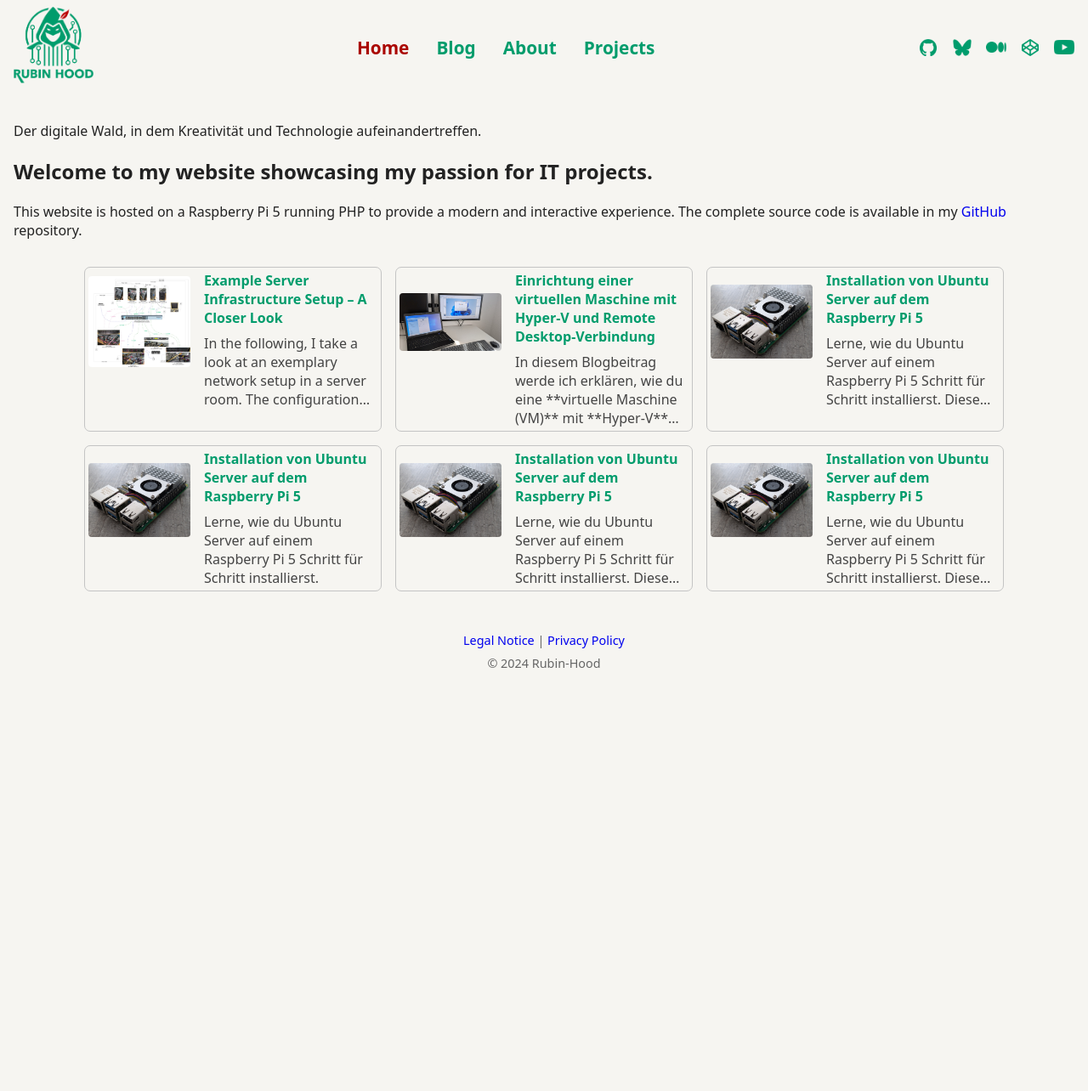
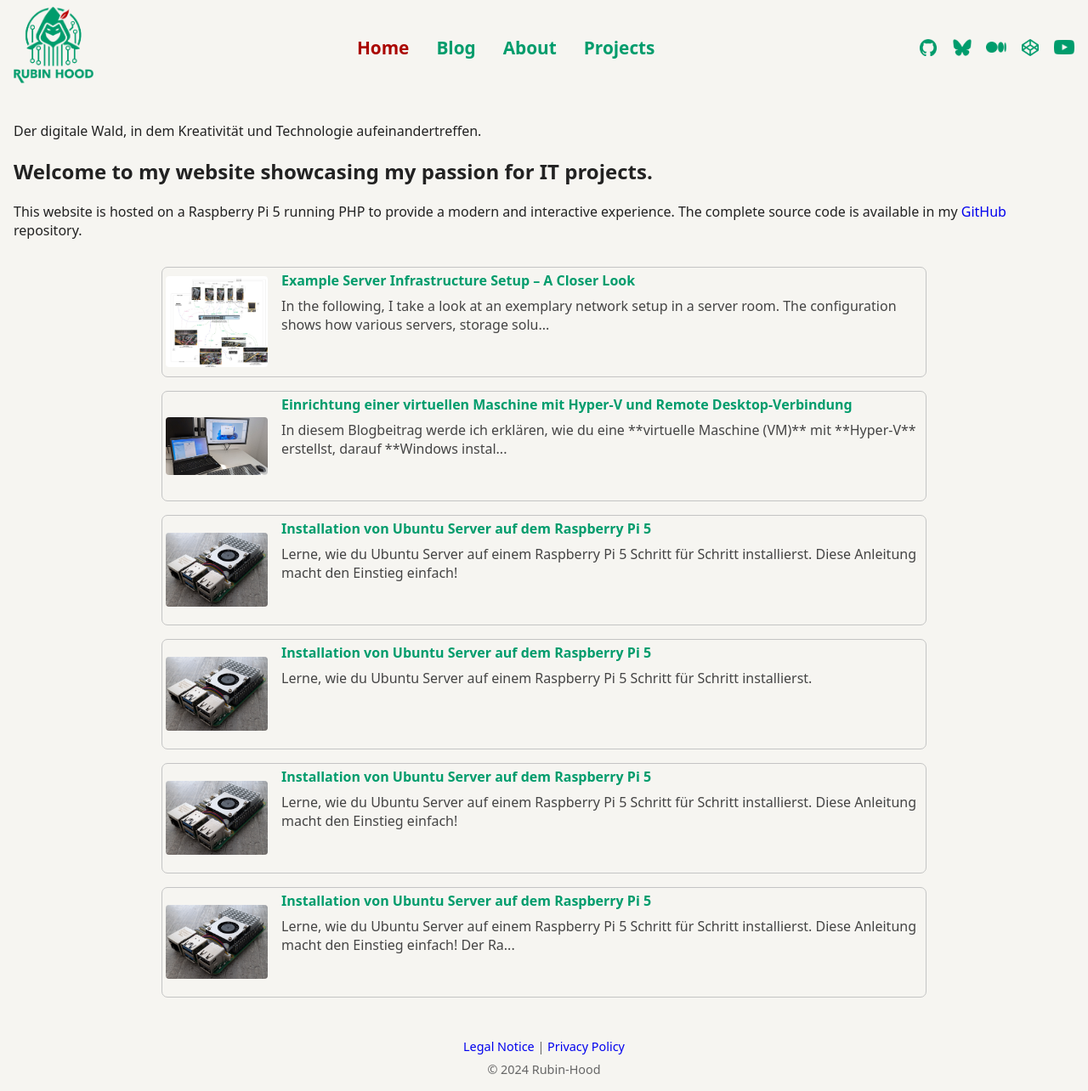
Before and after one commit to rubin-hood/rubinhood-blog, a Jekyll site: the page built from index.md, in a window 1280 px wide. Shown: the whole page at 85% size. Built offline with Jekyll 4.4.1, drawn with Linux system fonts in a browser that asks for light colours; before the commit the page ends 900 px from its top, so only the background shows below that.

Commit message:
Update style.css

```diff
--- a/assets/css/style.css
+++ b/assets/css/style.css
@@ -508,6 +508,17 @@ body.noscroll {
   margin-bottom: 1rem;            /* Abstand nach unten */
 }
 
+.blog-card {
+  border: none !important;
+  flex: none !important;
+  min-width: 350px;
+  max-width: 900px;     /* Hier deinen Wunschwert eintragen! */
+  width: 100%;
+  min-height: 0 !important;
+  height: auto !important;
+  margin-bottom: 1rem;
+}
+
 /* Nur auf der Startseite: Blogkarten haben einen sichtbaren Rahmen */
 .blog-teaser-grid .blog-card {
   border: 1px solid #c4c4c4 !important;   /* Deutlicher Rahmen für bessere Abgrenzung */
```
